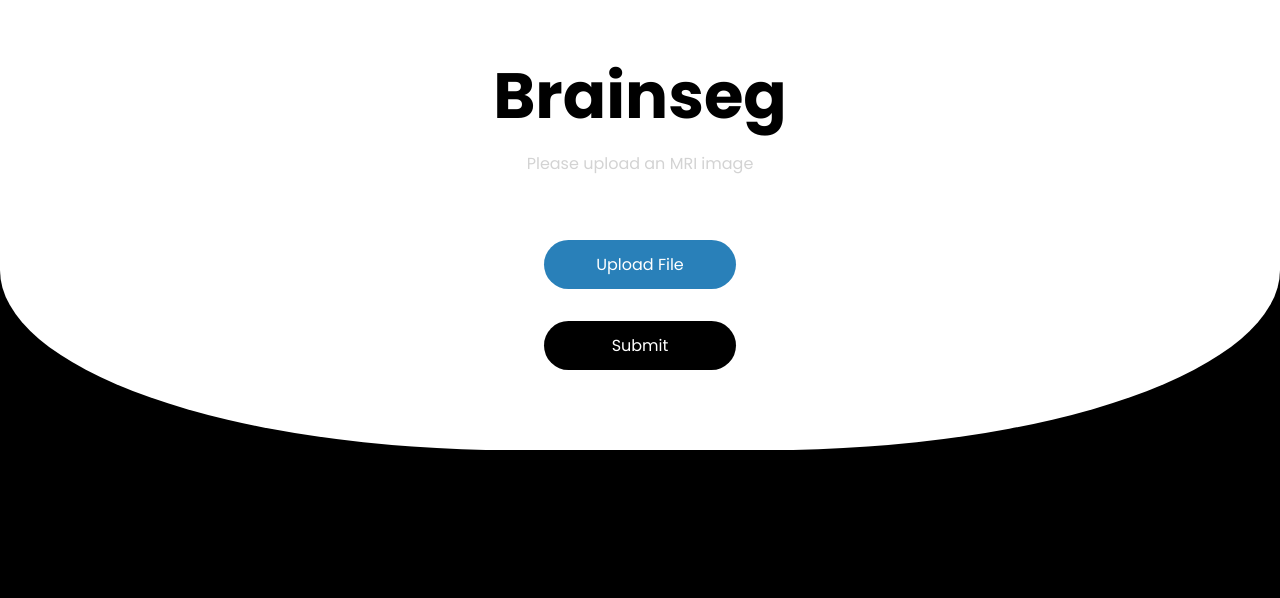
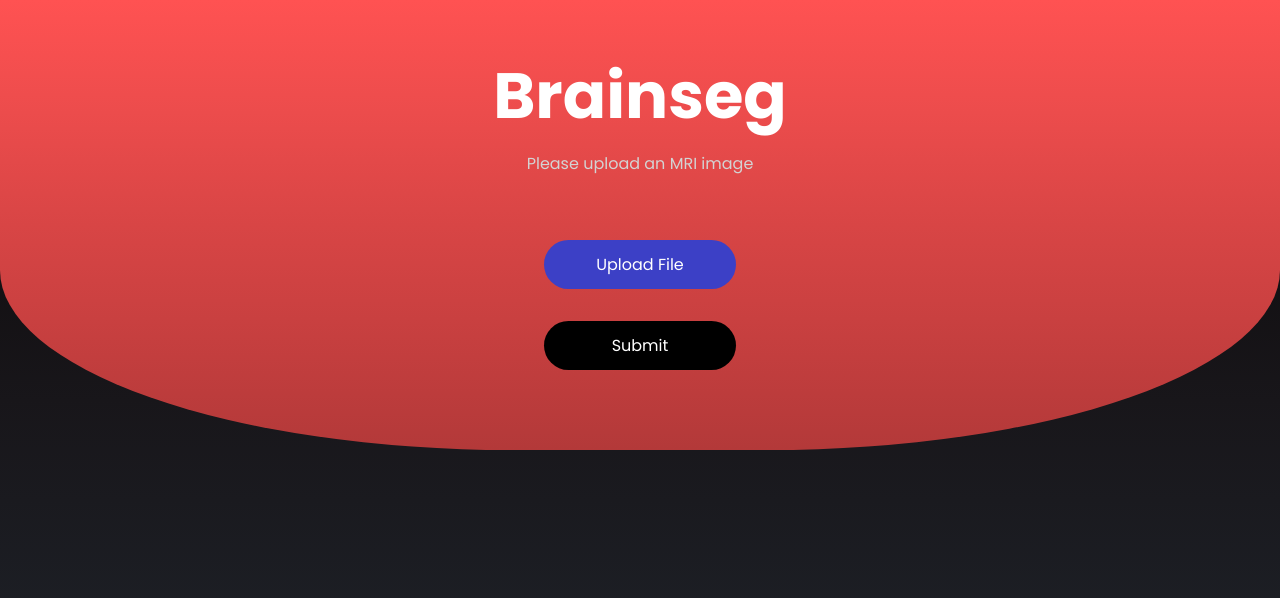
Before and after one commit to Aiman-Mahrat/brainseg-app, a React (Create React App) app: page / in a window 1280 px wide. Shown: the top 598 px of the page. Built offline with nearby package versions, Linux system fonts and the light colour scheme.

Commit message:
Made styling changes

```diff
--- a/src/App.css
+++ b/src/App.css
@@ -11,24 +11,28 @@ html, body {
 }
 
 html {
-    background-color: black;
+    background-color: white;
 }
 
 .container {
     text-align: center;
+    height: 100vh;
+    background-image: linear-gradient(to bottom, #000000, #100d0f, #18161a, #1c1e24, #1e272e);
 }
 
 .first-container {
-    background-color: white;
+    background-image: linear-gradient(to top, #b33939, #c63f3f, #d84545, #ec4c4c, #ff5252);
     padding-top: 3rem;
     padding-bottom: 5rem;
     border-bottom-left-radius: 40%;
     border-bottom-right-radius: 40%;
+    box-shadow: 0px 0px 0px black;
 }
 
 .header h1{
     font-size: 4rem;
     margin-bottom: 0.5rem;
+    color: white;
 }
 .header p{
     font: 2rem;
@@ -50,7 +54,7 @@ html {
 .custom-file-upload {
     border-radius: 40px;
     padding: 0.75rem 0rem;
-    background-color: #2980b9;
+    background-color: #3c40c6;
     color: white;
     font-weight: 400;
     width: 50%;
@@ -60,7 +64,7 @@ html {
     transition: 0.2s;
 }
 .custom-file-upload:hover{
-    background-color: #3498db;
+    background-color: #4d52e7;
 }
 .submit-btn {
     font-family: 'Poppins', sans-serif;
@@ -77,7 +81,7 @@ html {
 }
 .submit-btn:hover {
     cursor: pointer;
-    background-color: grey;
+    background-color: rgb(54, 54, 54);
 }
 
 .preview-image-container img{
```
